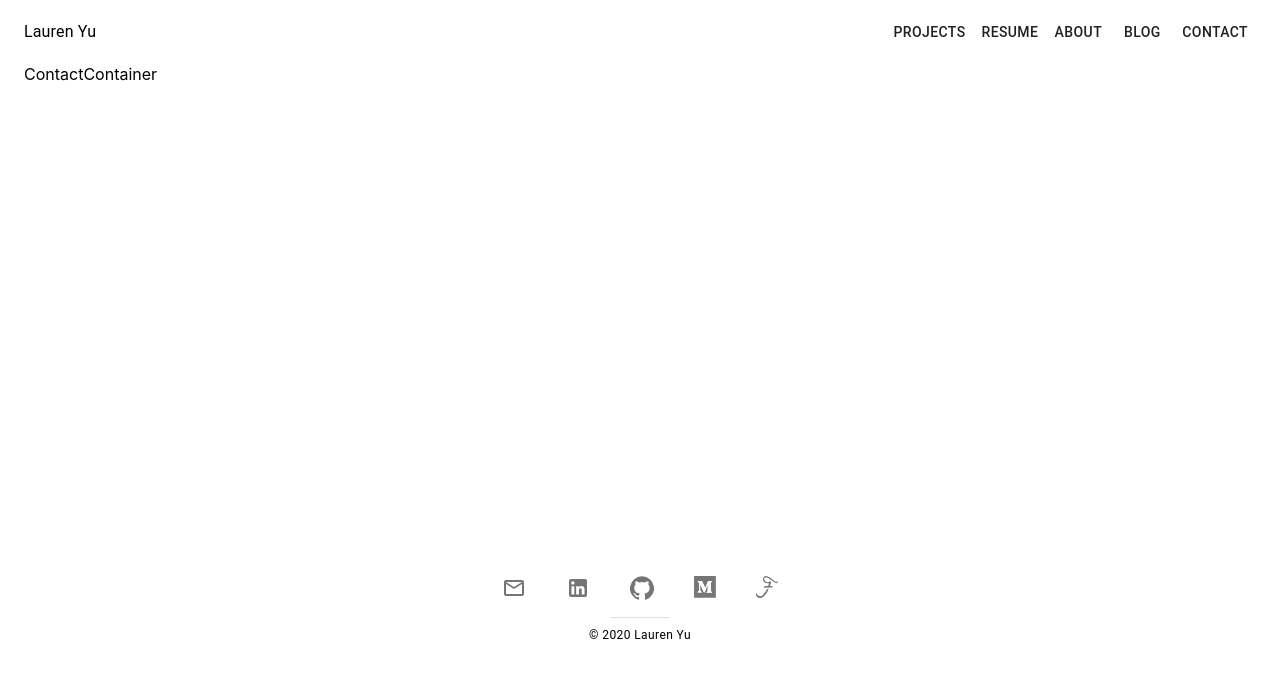
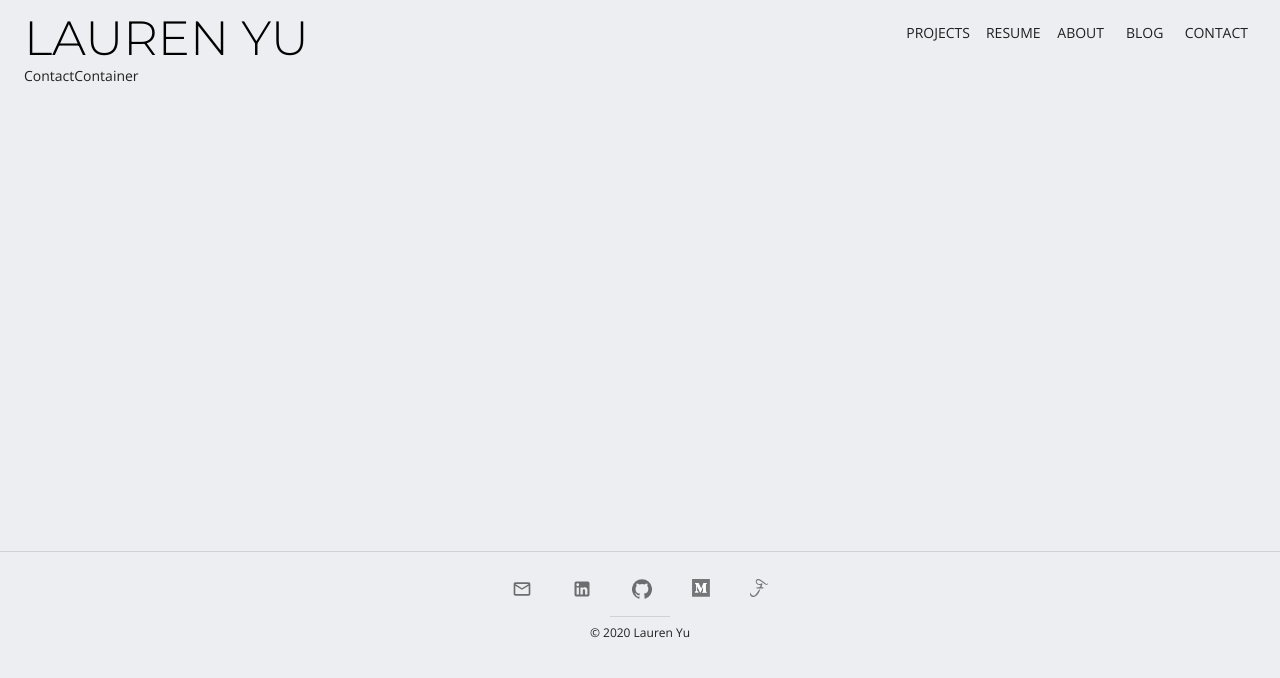
Before and after one commit to laurenyz/portfolio, a React (Create React App) app: page /contact in a window 1280 px wide. Shown: the top 678 px of the page. Built offline with nearby package versions, Linux system fonts and the light colour scheme.

Commit message:
added fonts

```diff
--- a/public/index.html
+++ b/public/index.html
@@ -10,6 +10,9 @@
       content="Web site created using create-react-app"
     />
     <link rel="apple-touch-icon" href="%PUBLIC_URL%/logo192.png" />
+    <link rel="stylesheet" href="https://fonts.googleapis.com/css?family=Roboto:300,400,500,700&display=swap" />
+    <link href="https://fonts.googleapis.com/css2?family=Open+Sans:wght@300;400&display=swap" rel="stylesheet">
+    <link href="https://fonts.googleapis.com/css2?family=Montserrat:wght@300&family=Open+Sans:wght@300;400&display=swap" rel="stylesheet">
     <!--
       manifest.json provides metadata used when your web app is installed on a
       user's mobile device or desktop. See https://developers.google.com/web/fundamentals/web-app-manifest/
--- /dev/null
+++ b/src/assets/material_ui_theme.js
@@ -0,0 +1,24 @@
+import { createMuiTheme } from '@material-ui/core/styles'
+
+const theme = createMuiTheme({
+    palette: {
+        primary: {
+          main: '#ab003c',
+        },
+        secondary: {
+          main: '#eceef7',
+        },
+        background: {
+          paper: '#fff',
+          default: '#eceef1'
+        },
+      },
+    typography: {
+      fontFamily: [
+        "Open Sans",
+        'sans-serif',
+      ].join(','),
+    }
+  });
+
+export default theme
--- a/src/components/Footer.jsx
+++ b/src/components/Footer.jsx
@@ -10,32 +10,33 @@ import { withRouter } from 'react-router-dom'
 
 const Footer = (props) => {
     return (
-<div style={{ maxWidth: 700, margin: "auto", textAlign: "center", paddingBottom: 20 }}>
-    <Grid container justify={"center"} spacing={2} style={{paddingTop: 20}}>
+<div style={{margin: "auto", textAlign: "center", paddingBottom: 20 }}>
+<Divider style={{ margin: "5px auto", width: "full" }} />
+    <Grid container justify={"center"} spacing={2} style={{paddingTop: 10}}>
       <Grid item>
           <IconButton href="mailto:laurenkyu@gmail.com">
-          <MailOutlineIcon />
+          <MailOutlineIcon fontSize="small" />
           </IconButton>
       </Grid>
       <Grid item >
-        <IconButton onClick={handleOnClickLinkedIn}>
-            <LinkedInIcon />
+        <IconButton onClick={handleOnClickLinkedIn} size="medium">
+            <LinkedInIcon fontSize="small" />
         </IconButton>
       </Grid>
       <Grid item>
           <IconButton onClick={handleOnClickGithub}>
-            <GitHubIcon />
+            <GitHubIcon fontSize="small"/>
           </IconButton>
       </Grid>
        <Grid item>
            <IconButton onClick={handleOnClickMedium} >
-                <img src={require(`../assets/images/icons/mediumIcon.svg`)} alt="medium icon" style={{height: "22px", width: "22px"}}  />
+                <img src={require(`../assets/images/icons/mediumIcon.svg`)} alt="medium icon" style={{height: "18px", width: "18px"}}  />
            </IconButton>
 
       </Grid>
       <Grid item>
           <IconButton onClick={handleOnClickPowerToFly}>
-                <img src={require(`../assets/images/icons/powerToFlyIcon.svg`)} alt="medium icon" style={{height: "22px", width: "22px"}}  />
+                <img src={require(`../assets/images/icons/powerToFlyIcon.svg`)} alt="medium icon" style={{height: "18px", width: "18px"}}  />
           </IconButton>
 
 
--- a/src/components/Navbar.jsx
+++ b/src/components/Navbar.jsx
@@ -14,7 +14,7 @@ const Navbar = (props) => {
                     <Toolbar>
                         <Grid container justify="space-between" alignItems="center">
                             <Grid item>
-                                <Typography onClick={handleOnClickHomepage} style={{cursor: "pointer", color:"#000000"}}>Lauren Yu</Typography>
+                                <Typography onClick={handleOnClickHomepage} style={{cursor: "pointer", color:"#000000", fontFamily: "Montserrat, sans-serif", paddingTop:"10px"}} variant = "h3">LAUREN YU</Typography>
                             </Grid>
                             <Grid item>
                                 <Grid container>
--- a/src/index.js
+++ b/src/index.js
@@ -4,11 +4,17 @@ import './index.css';
 import App from './App';
 import * as serviceWorker from './serviceWorker';
 import { BrowserRouter } from "react-router-dom"
+import { ThemeProvider } from '@material-ui/core/styles'
+import theme from './assets/material_ui_theme'
+import CssBaseline from '@material-ui/core/CssBaseline';
 
 ReactDOM.render(
   <React.StrictMode>
      <BrowserRouter basename={process.env.PUBLIC_URL}>
-       <App />
+        <ThemeProvider theme = {theme}>
+          <CssBaseline />
+          <App />
+        </ThemeProvider>
      </BrowserRouter>
   </React.StrictMode>,
   document.getElementById('root')
```
